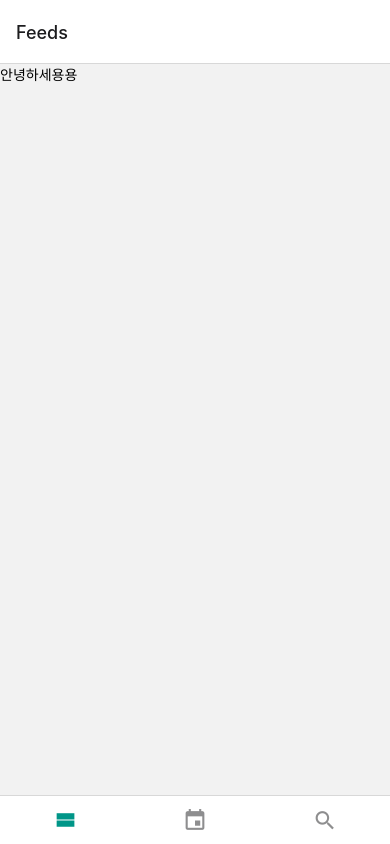
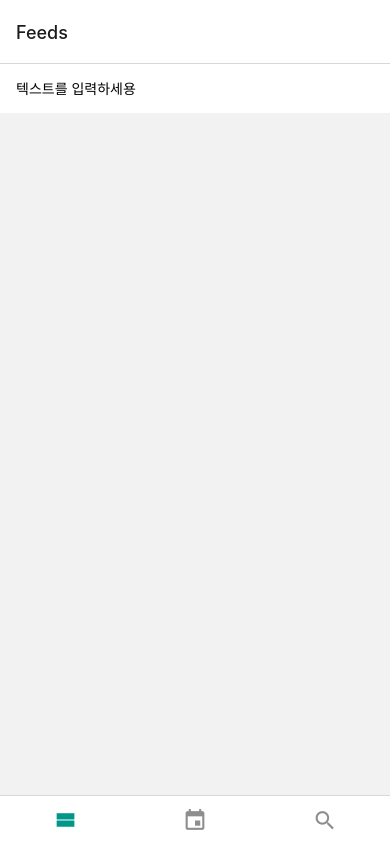
Before and after one commit to withbbang/reactNativeDayLog, a React Native app: screen /MainTab in a window 390 px wide. Built offline with nearby package versions, Linux system fonts and the light colour scheme.

Commit message:
Refactor: Provider 전용 컴포넌트를 만들어 유지보수 성능을 높이도록 코드 수정
- Feeds, Calendar페이지에서 useContext를 이용하여 상태 조회
- Feeds페이지에서 상태 변경
- Calendar페이지에서 변경된 상태 조회

```diff
--- a/App.tsx
+++ b/App.tsx
@@ -8,14 +8,14 @@
 import React from 'react';
 import {NavigationContainer} from '@react-navigation/native';
 import RockStack from './screens/RockStack';
-import LogContext from './contexts/LogContext';
+import {LogContextProvider} from './contexts/LogContext';
 
 function App() {
   return (
     <NavigationContainer>
-      <LogContext.Provider value="안녕하세용용">
+      <LogContextProvider>
         <RockStack />
-      </LogContext.Provider>
+      </LogContextProvider>
     </NavigationContainer>
   );
 }
--- a/contexts/LogContext.js
+++ b/contexts/LogContext.js
@@ -1,4 +1,4 @@
-import {createContext} from 'react';
+import {createContext, useState} from 'react';
 
 /**
  * 전역 상태 관리를 위한 첫번째 방법: context
@@ -6,6 +6,22 @@ import {createContext} from 'react';
  * Provider는 Context안에 있는 값을 사용할 컴포넌트들을 감싸주는 용도로 사용
  * 여기서는 App 컴포넌트에서 RockStack컴포넌트를 감싸기로 함
  */
-const LogContext = createContext('안녕하세유유');
+const LogContext = createContext();
+
+/**
+ * 유지보수성을 높이기 위해 Provider 전용 컴포넌트를 따로 만듦
+ * 안그러면 App 컴포넌트에서 value 값을 계속 추가해야함
+ * @param {any} param0 Provider 하위에 들어가는 컴포넌트들
+ * @returns {React.JSX.Element}
+ */
+export function LogContextProvider({children}) {
+  const [text, setText] = useState('');
+
+  return (
+    <LogContext.Provider value={{text, setText}}>
+      {children}
+    </LogContext.Provider>
+  );
+}
 
 export default LogContext;
--- a/screens/CalendarScreen/index.js
+++ b/screens/CalendarScreen/index.js
@@ -1,12 +1,23 @@
-import React from 'react';
-import {StyleSheet, View} from 'react-native';
+import React, {useContext} from 'react';
+import {StyleSheet, View, Text} from 'react-native';
+import LogContext from '../../contexts/LogContext';
 
 function CalendarScreen() {
-  return <View style={styles.block} />;
+  const {text} = useContext(LogContext);
+
+  return (
+    <View style={styles.block}>
+      <Text style={styles.text}>text: {text}</Text>
+    </View>
+  );
 }
 
 const styles = StyleSheet.create({
   block: {},
+  text: {
+    padding: 16,
+    fontSize: 24,
+  },
 });
 
 export default CalendarScreen;
--- a/screens/FeedsScreen/index.js
+++ b/screens/FeedsScreen/index.js
@@ -1,18 +1,27 @@
 import React, {useContext} from 'react';
-import {StyleSheet, View, Text} from 'react-native';
+import {StyleSheet, View, Text, TextInput} from 'react-native';
 import LogContext from '../../contexts/LogContext';
 
 function FeedsScreen() {
-  const value = useContext(LogContext);
+  const {text, setText} = useContext(LogContext);
 
   return (
     <View style={styles.block}>
-      <Text>{value}</Text>
+      <TextInput
+        value={text}
+        onChangeText={setText}
+        placeholder={'텍스트를 입력하세용'}
+        style={styles.input}
+      />
     </View>
   );
 }
 
 const styles = StyleSheet.create({
+  input: {
+    padding: 16,
+    backgroundColor: 'white',
+  },
   block: {},
 });
 
```
